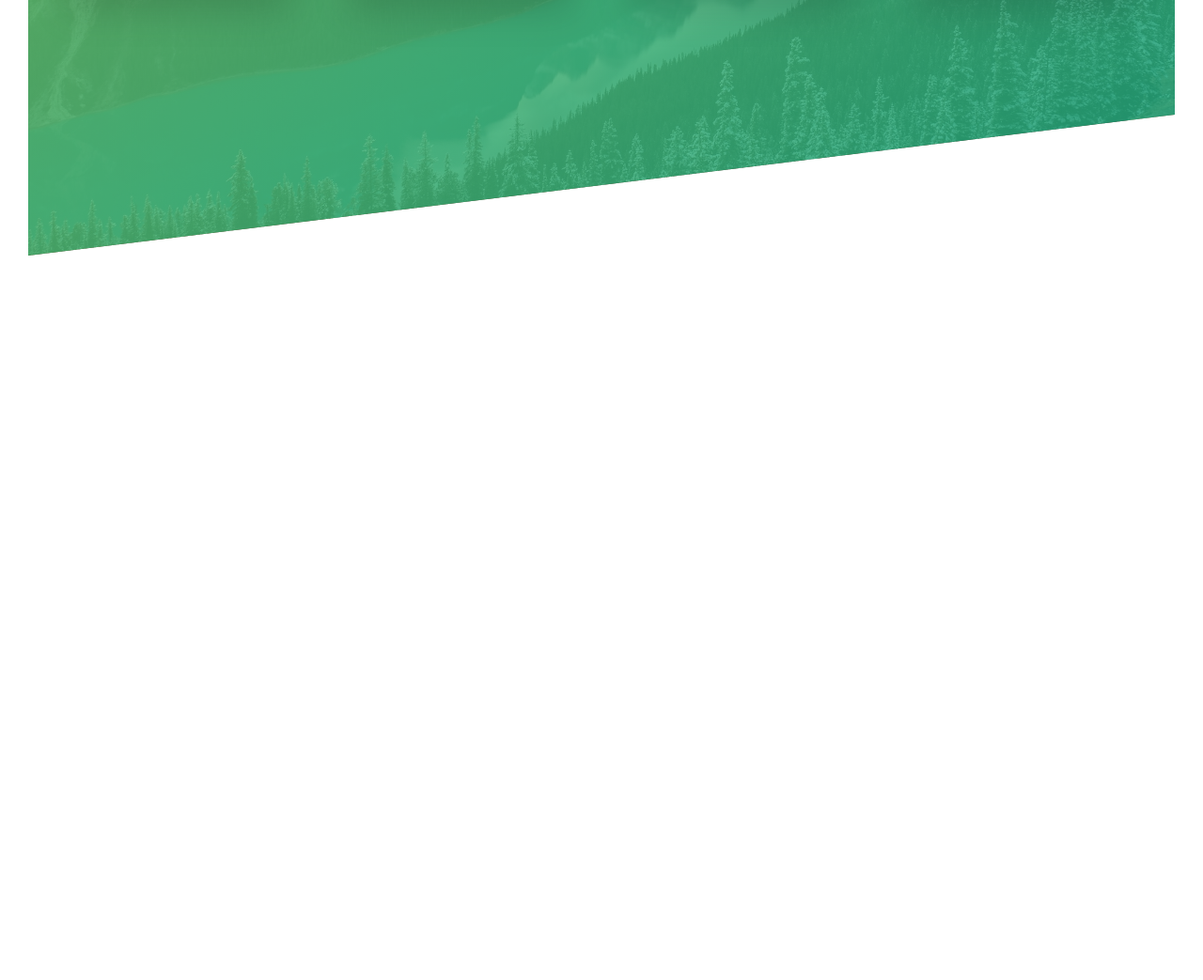
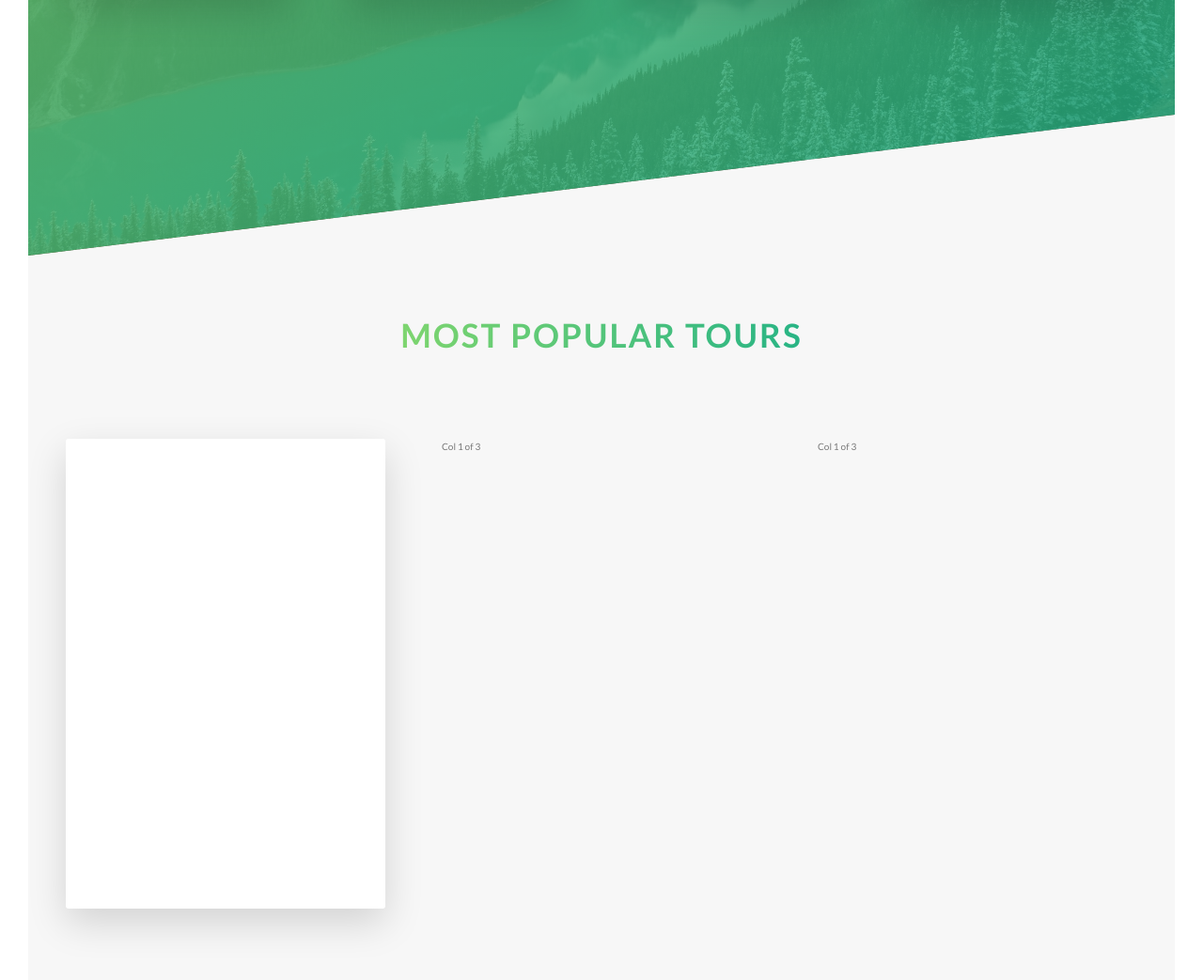
Before and after one commit to c0ff33-b34n/Natours, a website: page index.html in a window 1280 px wide. Shown: the part 1995-3038 px from the top of the page at 94% size. Before the commit the page ends 2267 px from the top, so only its background shows below. Drawn offline with Linux system fonts and the light colour scheme.

Commit message:
Block out the Tours section, create blank rotating card with front and back sides

```diff
--- a/index.html
+++ b/index.html
@@ -103,6 +103,32 @@
 
             </section>
 
+            <section class="section-tours">
+                <div class="u-center-text u-margin-bottom-large">
+                    <h2 class="heading-secondary">
+                        Most popular tours
+                    </h2>
+                </div>
+
+                <div class="row">
+                    <div class="col-1-of-3">
+                        <div class="card">
+                            <div class="card__side card__side--front">
+                                Front
+                            </div>
+                            <div class="card__side card__side--back card__side--back-1">
+                                Back
+                            </div>
+                        </div>
+                    </div>
+                    <div class="col-1-of-3">
+                        Col 1 of 3
+                    </div>
+                    <div class="col-1-of-3">
+                        Col 1 of 3
+                    </div>
+                </div>
+            </section>
         </main>
 
         <!-- <section class="grid-test">
--- a/sass/abstracts/_variables.scss
+++ b/sass/abstracts/_variables.scss
@@ -2,6 +2,12 @@
 $color-primary: #55c57a;
 $color-primary-light: #7ed56f;
 $color-primary-dark: #28b485;
+
+$color-secondary-light: #ffb900;
+$color-secondary-dark: #ff7730;
+
+$color-tertiary-light: #2998ff;
+$color-tertiary-dark: #5643fa;
 
 $color-grey-light-1: #f7f7f7;
 
--- /dev/null
+++ b/sass/components/_card.scss
@@ -0,0 +1,40 @@
+.card {
+    perspective: 150rem;
+    position: relative;
+    height: 50rem;
+
+    &__side {
+        color: #fff;
+        font-size: 2rem;
+        height: 50rem;
+        transition: all 0.8s;
+        position: absolute;
+        top: 0;
+        left: 0;
+        width: 100%;
+        backface-visibility: hidden;
+        border-radius: 3px;
+        box-shadow: 0 1.5rem 4rem rgba($color-black, 0.15);
+
+        &--front {
+            background-color: $color-white;
+        }
+
+        &--back {
+            transform: rotateY(180deg);
+
+            &-1 {
+                background-image: linear-gradient(to right bottom, $color-secondary-light, $color-secondary-dark);
+            }
+        }
+
+    }
+
+    &:hover &__side--front {
+        transform: rotateY(180deg);
+    }
+
+    &:hover &__side--back {
+        transform: rotateY(0);
+    }
+}
--- a/sass/main.scss
+++ b/sass/main.scss
@@ -8,6 +8,7 @@
 @import "base/utilities";
 
 @import "components/button";
+@import "components/card";
 @import "components/composition";
 @import "components/feature-box";
 
--- a/sass/pages/_home.scss
+++ b/sass/pages/_home.scss
@@ -19,3 +19,9 @@
         transform: skewY(7deg);
     }
 }
+
+.section-tours {
+    background-color: $color-grey-light-1;
+    padding: 25rem 0 50rem 0;
+    margin-top: -12rem;
+}
```
Also changed, not shown: css/style.css.
